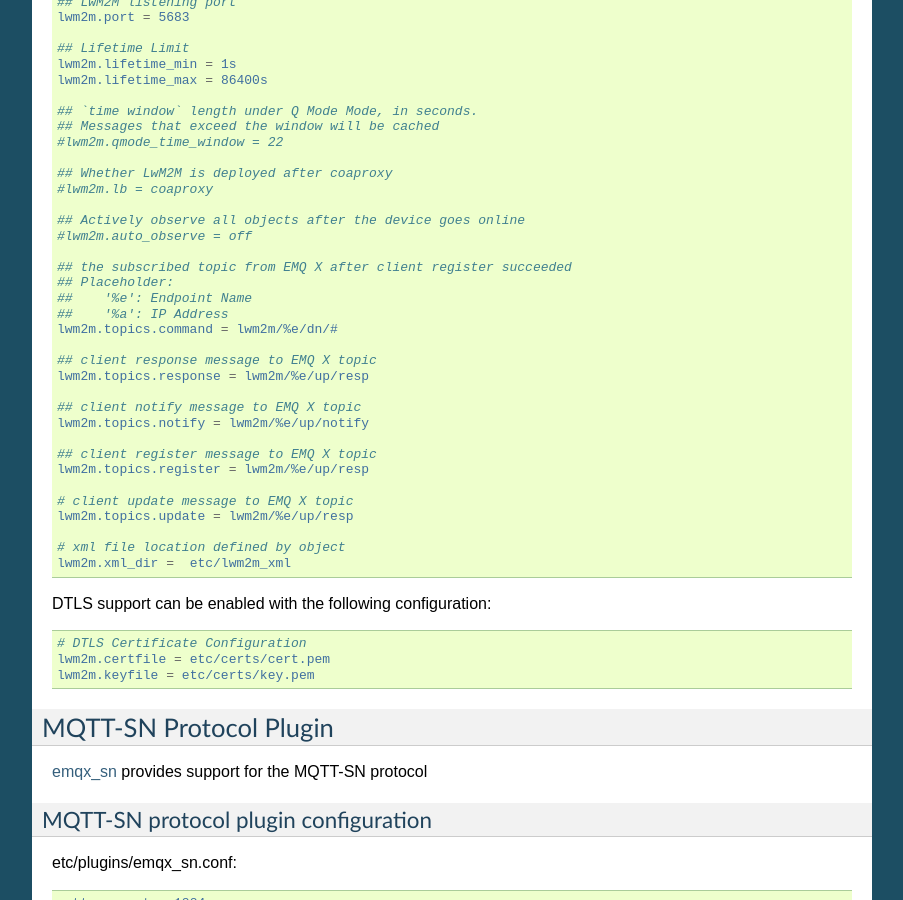
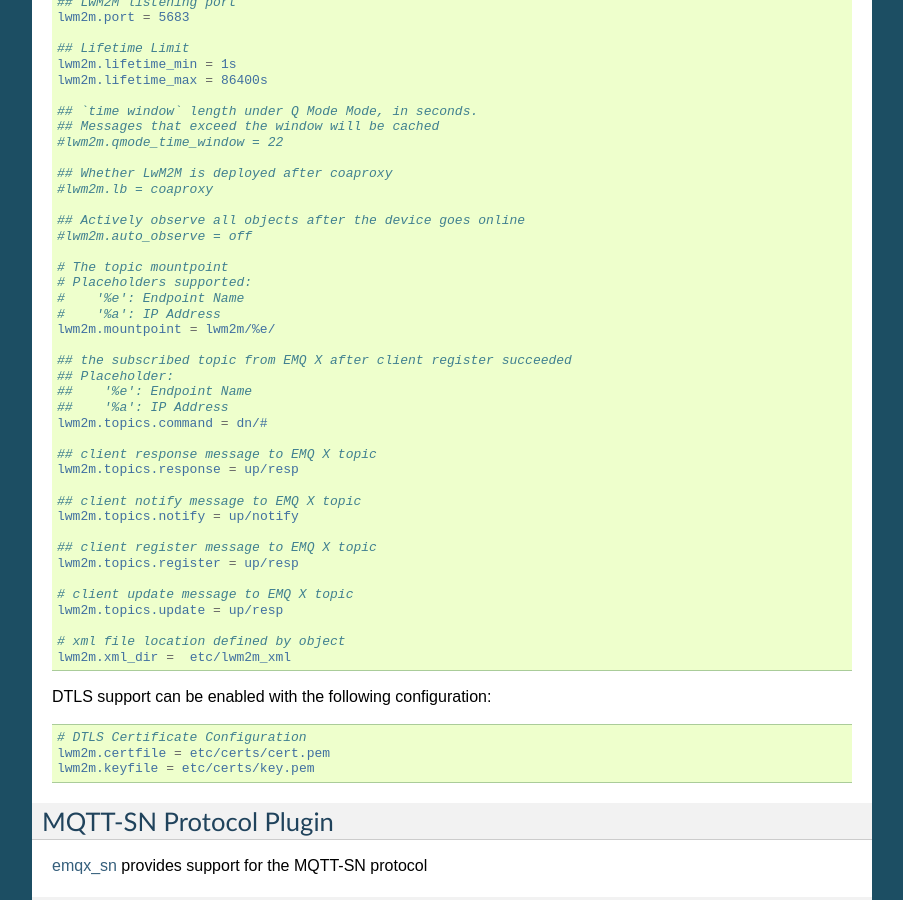
Before and after one commit to emqxarchive/emqx-docs-en, a Sphinx documentation site: the page built from source/plugins.rst, in a window 1280 px wide and 900 px high, scrolled down 18190 px. Shown: the whole window, without its empty margins (198-1101 px from the left). Built offline with Sphinx 7.4.7, drawn with Linux system fonts in a browser that asks for light colours.

Commit message:
Update plugins

```diff
--- a/source/plugins.rst
+++ b/source/plugins.rst
@@ -1108,23 +1108,29 @@
     ## Actively observe all objects after the device goes online
     #lwm2m.auto_observe = off
 
+    # The topic mountpoint
+    # Placeholders supported:
+    #    '%e': Endpoint Name
+    #    '%a': IP Address
+    lwm2m.mountpoint = lwm2m/%e/
+
     ## the subscribed topic from EMQ X after client register succeeded
     ## Placeholder:
     ##    '%e': Endpoint Name
     ##    '%a': IP Address
-    lwm2m.topics.command = lwm2m/%e/dn/#
+    lwm2m.topics.command = dn/#
 
     ## client response message to EMQ X topic
-    lwm2m.topics.response = lwm2m/%e/up/resp
+    lwm2m.topics.response = up/resp
 
     ## client notify message to EMQ X topic
-    lwm2m.topics.notify = lwm2m/%e/up/notify
+    lwm2m.topics.notify = up/notify
 
     ## client register message to EMQ X topic
-    lwm2m.topics.register = lwm2m/%e/up/resp
+    lwm2m.topics.register = up/resp
 
     # client update message to EMQ X topic
-    lwm2m.topics.update = lwm2m/%e/up/resp
+    lwm2m.topics.update = up/resp
 
     # xml file location defined by object
     lwm2m.xml_dir =  etc/lwm2m_xml
```
